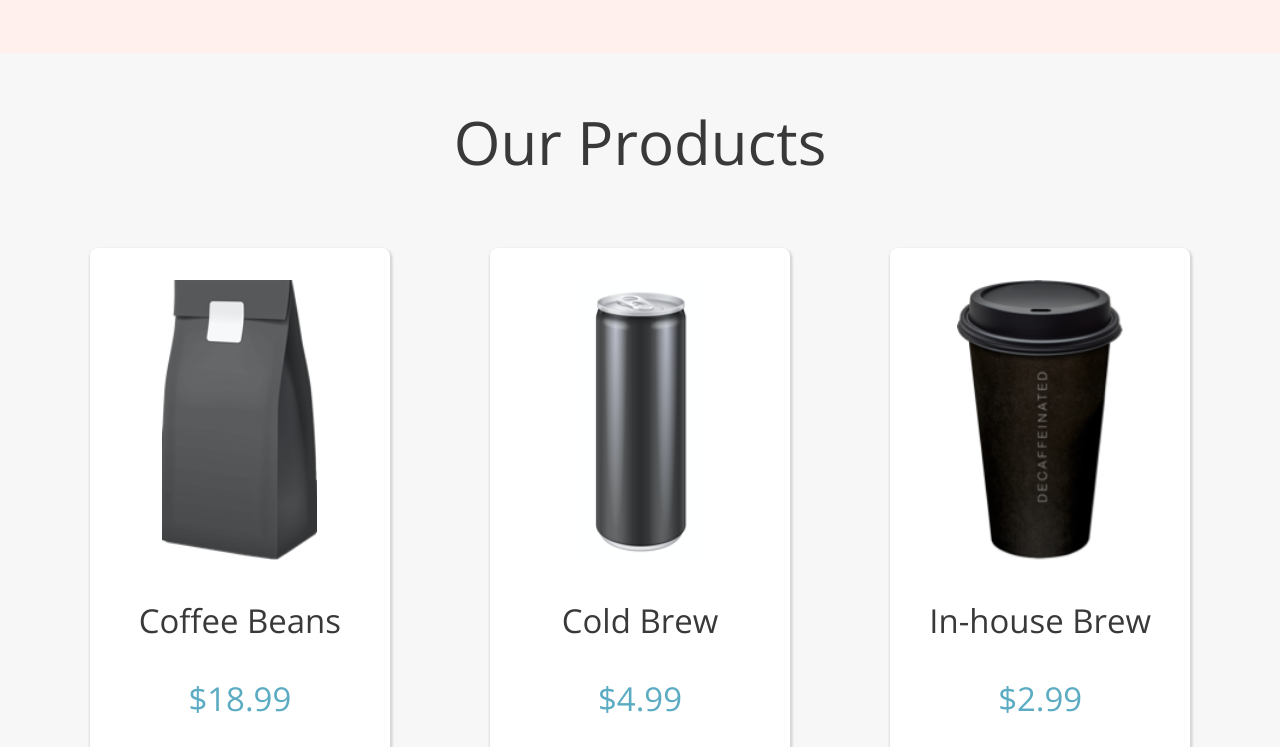
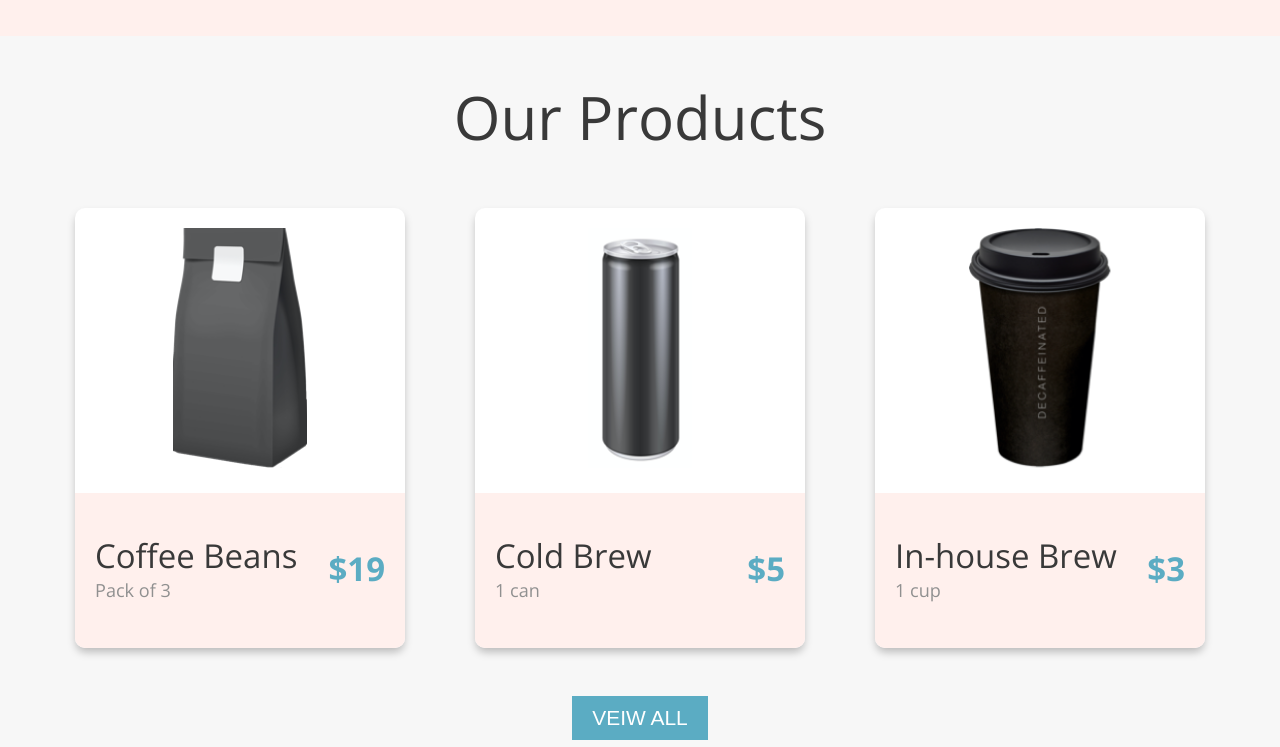
Before and after one commit to Roshfaleel/coffeeshop, a plain HTML site: page index.html in a window 1280 px wide. Shown: the part 713-1460 px from the top of the page. Drawn offline with nearby package versions, Linux system fonts and the light colour scheme.

Commit message:
re-arrange cards and footer of landing page

```diff
--- a/css/global.css
+++ b/css/global.css
@@ -1,3 +1,4 @@
+
 body {
   font-family: "Open Sans";
   font-weight: 400;
@@ -27,11 +28,14 @@ a {
 }
 .nav-heading {
   box-sizing: border-box;
-  display: inline-block;
+  display: flex;
+
   width: 100%;
   background-color: #fff0ed;
   text-align: start;
   padding: 0.8rem;
+  height: 100px;
+
 }
 .nav-heading__logo{
   box-sizing: border-box;
@@ -50,8 +54,8 @@ a {
   padding-left: 1.88rem;
 }
 .nitro {
-  display: inline;
-  margin: 0%;
+  margin-top: 0rem;
+  margin-bottom: 20px;
 }
 #shop-link a {
   color: #5bacc3;
--- a/css/landing.css
+++ b/css/landing.css
@@ -1,3 +1,9 @@
+*,
+*::before,
+*::after {
+  box-sizing: border-box;
+}
+
 .button {
   background-color: #5bacc3;
   color: white;
@@ -12,7 +18,6 @@
 
 /* banner */
 .banner {
-  box-sizing: border-box;
   display: inline-block;
   width: 100%;
   background-color: #fff0ed;
@@ -23,7 +28,6 @@
 }
 .banner__content {
   text-align: left;
-  box-sizing: border-box;
   width: 30rem;
   padding-top: 2rem;
   display: inline-block;
@@ -32,7 +36,6 @@
   margin-top: 5rem;
 }
 .banner-img {
-  box-sizing: border-box;
   display: inline-block;
   text-align: end;
   vertical-align: top;
@@ -43,60 +46,80 @@
 /* cards */
 .products {
   width: 100%;
+  height: 110vh;
   background-color: #f7f7f7;
   text-align: center;
+  padding: 2.5rem;
 }
 .products-header {
   text-align: center;
   margin-top: 0%;
-  padding-top: 3rem;
+  padding-top: 0rem;
 }
 .products-section {
   margin-bottom: 0rem;
+  display: flex;
+  justify-content: space-around;
 }
 .products-section__card {
-  display: inline-block;
-  box-sizing: border-box;
   background-color: white;
-  box-shadow: 0.06rem 0.13rem 0.13rem 0.1rem #d8d5d5;
-  border-radius: 0.5rem;
-  padding-top: 2rem;
-  padding-bottom: 1rem;
-  padding-left: 2rem;
-  padding-right: 2rem;
-  margin-top: 1rem;
-  margin-left: 3rem;
-  margin-right: 3rem;
-  width: 18.75rem;
+  width: 20.625rem;
+  border-radius: 0.63rem;
+  box-shadow: 0 0.313rem 0.563rem -0.063rem rgba(0, 0, 0, 0.25);
+  height: 27.5rem;
 }
 .products-section__img {
-  box-sizing: border-box;
+  margin: 2rem solid black;
   text-align: center;
-  /* background-size: cover; */
+  height: 17.5rem;
+  background-color: white;
+  padding: 1.25rem;
+
 }
-.products-section__img img {
-  height: 17.50rem;
+.product-section__content {
+  display: flex;
+  justify-content: space-between;
+  padding: 1.25rem;
+  width: 100%;
+  height: 9.688rem;
+  background-color: #fff0ed;
+  border-bottom-left-radius: 0.63rem;
+  border-bottom-right-radius: 0.63rem;
 }
-.price-section__description {
-  text-align: center;
+
+.content--details {
+  display: flex;
+  flex-direction: column;
+  align-items: flex-start;
+  padding-top: 1.25rem;
 }
-.products-section__price {
+.content--header {
+  display: flex;
+  margin-top: 0rem;
+  margin-bottom: 0rem;
+}
+
+.content--details p {
+  margin-top: 0rem;
+  color: #909090;
+}
+.content--price {
+  display: flex;
   color: #5bacc3;
   font-size: 2.06rem;
-  text-align: center;
+  font-weight: bold;
 }
+
 .products-end {
   padding-top: 3rem;
-  padding-bottom: 3rem;
   text-align: center;
 }
 /* cards */
 .discount {
-    box-sizing: border-box;
   text-align: center;
- width: 100%;
- padding-top: 9.38rem;
- padding-bottom: 9.38rem;
+  width: 100%;
+  padding-top: 9.38rem;
+  padding-bottom: 9.38rem;
 }
 .discount-para {
   background-color: #393939;
@@ -112,18 +135,18 @@
 .footer {
   background-color: #fff0ed;
   padding-top: 3rem;
-  padding-left: 4rem;
-  padding-bottom: 2rem;
-  /* width: 100%; */
+  padding-left: 0rem;
+  padding-bottom: 3rem;
+  width: 100%;
+  display: flex;
+  justify-content: center;
+  gap:10rem
+
+
 }
-.footer-details {
-  display: inline-block;
-  margin-right: 5rem;
-}
-
-.footer-details__header {
+.footer__header {
   margin-top: 0rem;
 }
-.footer-details img {
-  width: 50px;
+.footer img {
+  width: 3.125rem;
 }
--- a/index.html
+++ b/index.html
@@ -16,8 +16,7 @@
         <!-- nav-bar start-->
         <nav class="nav-heading">
             <div class="nav-heading__logo">
-                <a href="./index.html"><img src="./assets/coffee-beans-logo-and-footer.svg"
-                        alt="coffee bean logo"></a>
+                <a href="./index.html"><img src="./assets/coffee-beans-logo-and-footer.svg" alt="coffee bean logo"></a>
             </div>
             <h2 class="nitro"><a href="./index.html">nitro</a></h2>
             <div class="nav-heading__link">
@@ -45,59 +44,63 @@
             </div>
         </article>
         <!-- banner end -->
-        <!-- cards -->
+        <!-- products sections -->
         <section class="products">
             <h2 class="products-header"> Our Products </h2>
             <div class="products-section">
                 <section class="products-section__card">
-                    <div class="products-section__img">
-                        <img src="./assets/coffeebeans.png" alt="coffee beans" />
+                    <img class="products-section__img " src="./assets/coffeebeans.png" alt="coffee bean"/>
+                    <div class="product-section__content">
+                        <div class="content--details">
+                        <h3 class="content--header">Coffee Beans</h3>
+                        <p >Pack of 3</p>
                         </div>
-                    <div class="price-section__description">
-                        <h3>Coffee Beans</h3>
-                        <p class="products-section__price">$18.99</p>
+                        <p class="content--price">$19</p>
                     </div>
                     </section>
                     <section class="products-section__card">
-                    <div class="products-section__img">
-                        <img src="./assets/coldbrew.png" alt="cold brew" />
+                        <img class="products-section__img " src="./assets/coldbrew.png" alt="cold brew" />
+                        <div class="product-section__content">
+                            <div class="content--details">
+                                <h3 class="content--header">Cold Brew</h3>
+                                <p>1 can</p>
                             </div>
-                    <div class="price-section__description">
-                        <h3>Cold Brew</h3>
-                        <p class="products-section__price">$4.99</p>
+                            <p class="content--price">$5</p>
                         </div>
                     </section>
                     <section class="products-section__card">
-                    <div class="products-section__img">
-                        <img class="products-section__img" src="./assets/inhousebrew.png" alt="In-house brew" />
+                        <img class="products-section__img " src="./assets/inhousebrew.png" alt="in-house brew" />
+                        <div class="product-section__content">
+                            <div class="content--details">
+                                <h3 class="content--header">In-house Brew</h3>
+                                <p>1 cup</p>
                             </div>
-                    <div class="price-section__description">
-                        <h3>In-house Brew</h3>
-                        <p class="products-section__price">$2.99</p>
+                            <p class="content--price">$3</p>
                         </div>
                     </section>
+            </div>
             <div class="products-end">
                 <a href="./pages/menu.html"><button class="button" type="button">VEIW ALL</button></a>
             </div>
-            </div>
         </section>
+        <!-- products sections -->
         <article class="discount">
             <p class="discount-para">"Get 20% off your first order with code: FirstNitro"</p>
         </article>
     </main>
     <footer class="footer">
-        <div class="footer-details">
-            <h3 class="footer-details__header">Address</h3>
+        <div>
+            <h3 class="footer__header">Address</h3>
             <p>503 Broadway Penthouse</p>
             <p>New York</p>
         </div>
-        <div class="footer-details">
-            <h3 class="footer-details__header" 3>Hours</h3>
+        <div>
+            <h3 class="footer__header" 3>Hours</h3>
             <p> <strong>Monday - Friday : </strong>9am - 7pm</p>
             <p> <strong>Saturday - Sunday :</strong> 10am - 5pm</p>
         </div>
-        <div class="footer-details">
-            <h3 class="footer-details__header">Social</h3>
+        <div>
+            <h3 class="footer__header">Social</h3>
             <a href="https://facebook.com"><img src="./assets/Facebook-Icon.svg" alt="Facebook" /></a>
             <a href="https://yelp.com"><img src="./assets/Yelp-Icon.svg" alt="Yelp" /></a>
             <a href="https://instagram.com"><img src="./assets/Instagram-Icon.svg" alt="Instagram" /></a>
```
Lines whose indentation alone changed are shown as unchanged.
